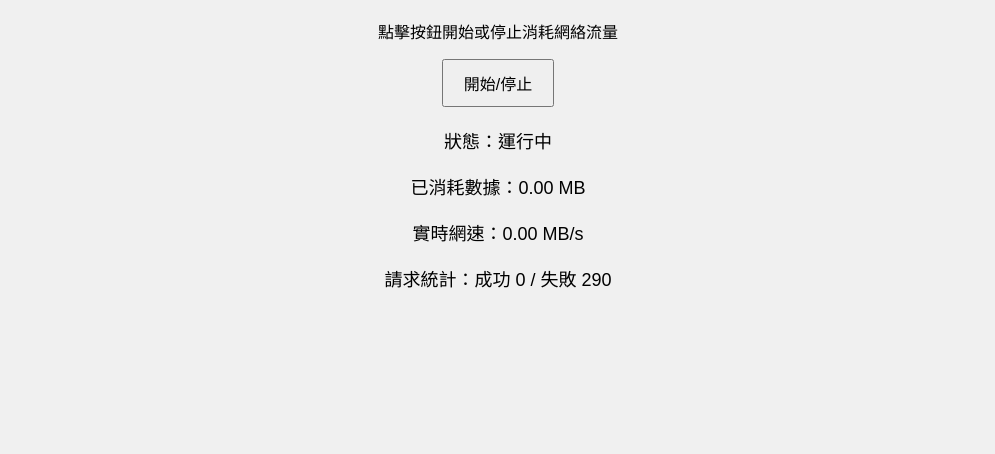
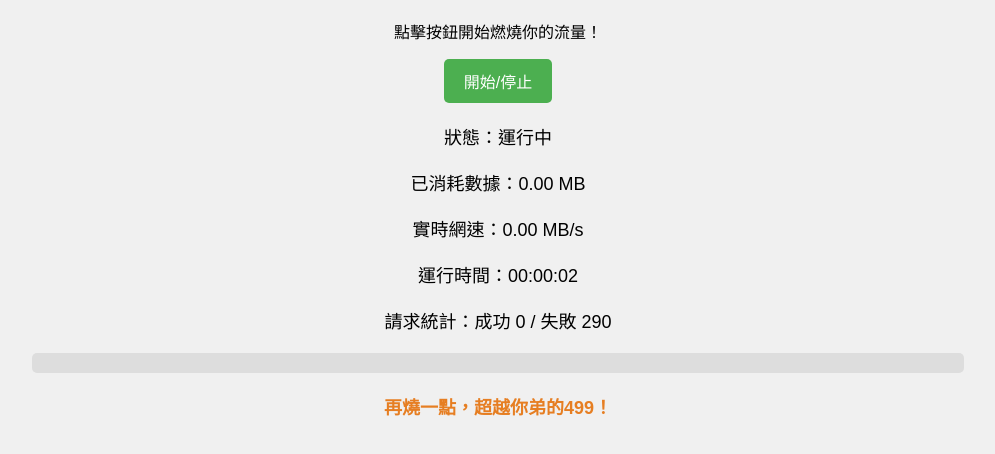
Before and after one commit to 1743986520/Network-consumer, a plain HTML site: page index.html in a window 1280 px wide. Both pictures are taken after a click on the button "開始/停止". Shown: the part 128-582 px from the top of the page, without its empty margins (142-1137 px from the left). Drawn offline with Linux system fonts and the light colour scheme; no server answers.

Commit message:
更新 index.html

```diff
--- a/index.html
+++ b/index.html
@@ -15,21 +15,51 @@
             padding: 10px 20px;
             font-size: 16px;
             cursor: pointer;
+            background-color: #4CAF50;
+            color: white;
+            border: none;
+            border-radius: 5px;
+            transition: transform 0.2s;
         }
-        #status, #dataUsage, #speed, #stats {
+        button:hover {
+            transform: scale(1.1);
+        }
+        #status, #dataUsage, #speed, #stats, #runtime, #message {
             margin-top: 20px;
             font-size: 18px;
+        }
+        #progressContainer {
+            width: 80%;
+            margin: 20px auto;
+            background-color: #ddd;
+            border-radius: 5px;
+            overflow: hidden;
+        }
+        #progressBar {
+            width: 0%;
+            height: 20px;
+            background-color: #4CAF50;
+            transition: width 0.5s;
+        }
+        #message {
+            color: #e67e22;
+            font-weight: bold;
         }
     </style>
 </head>
 <body>
     <h1>超高速網絡流量消耗工具</h1>
-    <p>點擊按鈕開始或停止消耗網絡流量</p>
+    <p>點擊按鈕開始燃燒你的流量！</p>
     <button onclick="toggleDownload()">開始/停止</button>
     <p id="status">狀態：停止</p>
     <p id="dataUsage">已消耗數據：0 MB</p>
     <p id="speed">實時網速：0 MB/s</p>
+    <p id="runtime">運行時間：00:00:00</p>
     <p id="stats">請求統計：成功 0 / 失敗 0</p>
+    <div id="progressContainer">
+        <div id="progressBar"></div>
+    </div>
+    <p id="message">準備好燃燒流量，衝刺吧！</p>
 
     <script>
         let isDownloading = false;
@@ -39,6 +69,17 @@
         let failedRequests = 0;
         let lastBytes = 0;
         let lastTime = Date.now();
+        let startTime = 0;
+        let timerInterval = null;
+
+        const messages = [
+            '流量燒得飛快！繼續衝！',
+            '哇，你的網絡在起飛！',
+            '數據像火箭一樣噴射！',
+            '吃到飽方案哭了！',
+            '你正在統治流量世界！',
+            '再燒一點，超越你弟的499！'
+        ];
 
         function toggleDownload() {
             isDownloading = !isDownloading;
@@ -49,13 +90,32 @@
                 totalBytes = 0;
                 lastBytes = 0;
                 lastTime = Date.now();
+                startTime = Date.now();
                 document.getElementById('dataUsage').innerText = `已消耗數據：0 MB`;
                 document.getElementById('speed').innerText = `實時網速：0 MB/s`;
                 document.getElementById('stats').innerText = `請求統計：成功 0 / 失敗 0`;
+                document.getElementById('progressBar').style.width = '0%';
+                document.getElementById('message').innerText = '開始燃燒！';
+                startTimer();
                 downloadData();
             } else {
                 clearBlobs();
+                clearInterval(timerInterval);
+                document.getElementById('runtime').innerText = '運行時間：00:00:00';
+                document.getElementById('message').innerText = '已暫停，快再來燒流量！';
             }
+        }
+
+        function startTimer() {
+            timerInterval = setInterval(() => {
+                if (isDownloading) {
+                    const elapsed = Math.floor((Date.now() - startTime) / 1000);
+                    const hours = String(Math.floor(elapsed / 3600)).padStart(2, '0');
+                    const minutes = String(Math.floor((elapsed % 3600) / 60)).padStart(2, '0');
+                    const seconds = String(elapsed % 60).padStart(2, '0');
+                    document.getElementById('runtime').innerText = `運行時間：${hours}:${minutes}:${seconds}`;
+                }
+            }, 1000);
         }
 
         async function downloadData() {
@@ -68,7 +128,6 @@
 
             while (isDownloading) {
                 const startTime = Date.now();
-                // 並行請求數設為 10，最大化速度
                 const downloadPromises = Array(10).fill().map(async () => {
                     const source = sources[Math.floor(Math.random() * sources.length)];
                     try {
@@ -85,6 +144,14 @@
                         `已消耗數據：${(totalBytes / 1024 / 1024).toFixed(2)} MB`;
                     document.getElementById('stats').innerText =
                         `請求統計：成功 ${successfulRequests} / 失敗 ${failedRequests}`;
+                    // 更新進度條（假設目標 100 GB）
+                    const progress = Math.min((totalBytes / 1024 / 1024 / 1024 / 100) * 100, 100);
+                    document.getElementById('progressBar').style.width = `${progress}%`;
+                    // 隨機顯示鼓勵訊息
+                    if (successfulRequests % 10 === 0) {
+                        document.getElementById('message').innerText =
+                            messages[Math.floor(Math.random() * messages.length)];
+                    }
                 });
                 await Promise.all(downloadPromises);
 
@@ -97,7 +164,7 @@
                 lastBytes = totalBytes;
                 lastTime = currentTime;
 
-                // 延遲 100ms，最大化速度
+                // 延遲 100ms
                 await new Promise(resolve => setTimeout(resolve, 100));
                 // 每 50 次清理記憶體
                 if (blobs.length > 50) {
```
